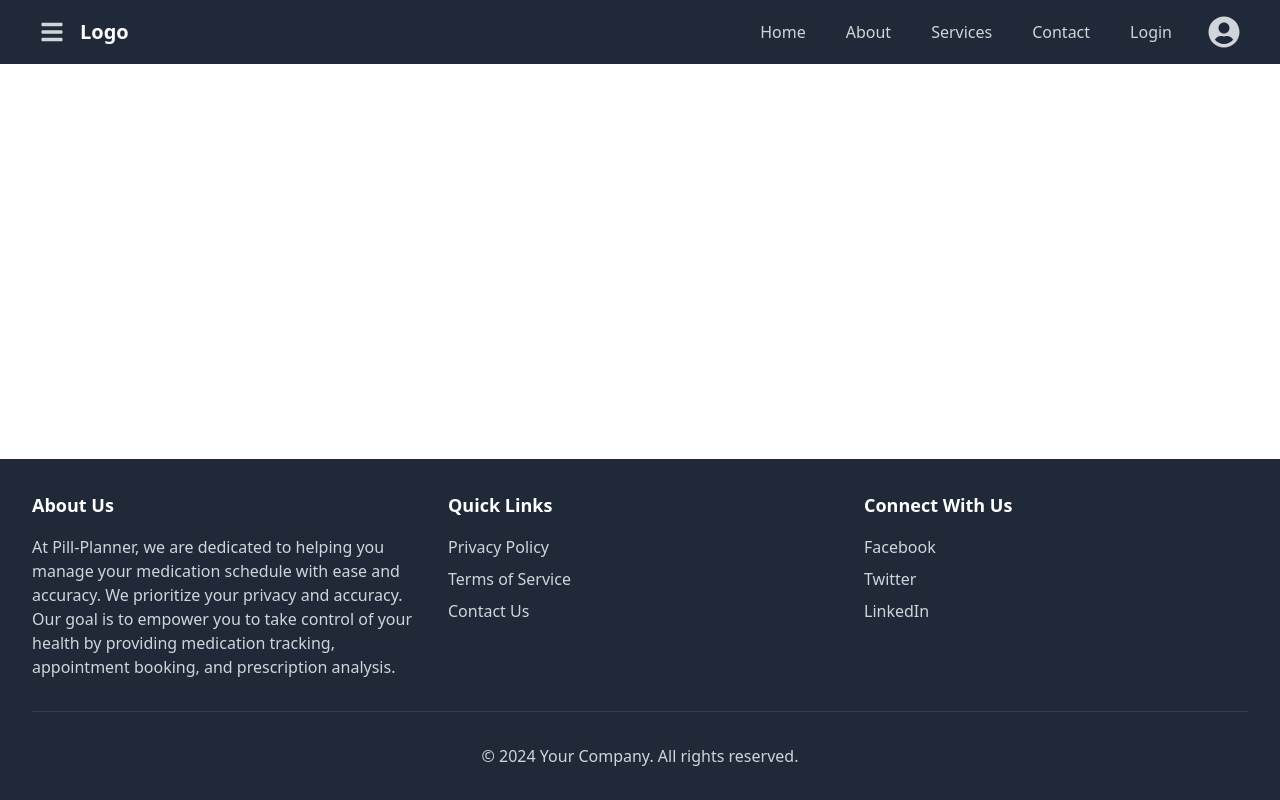
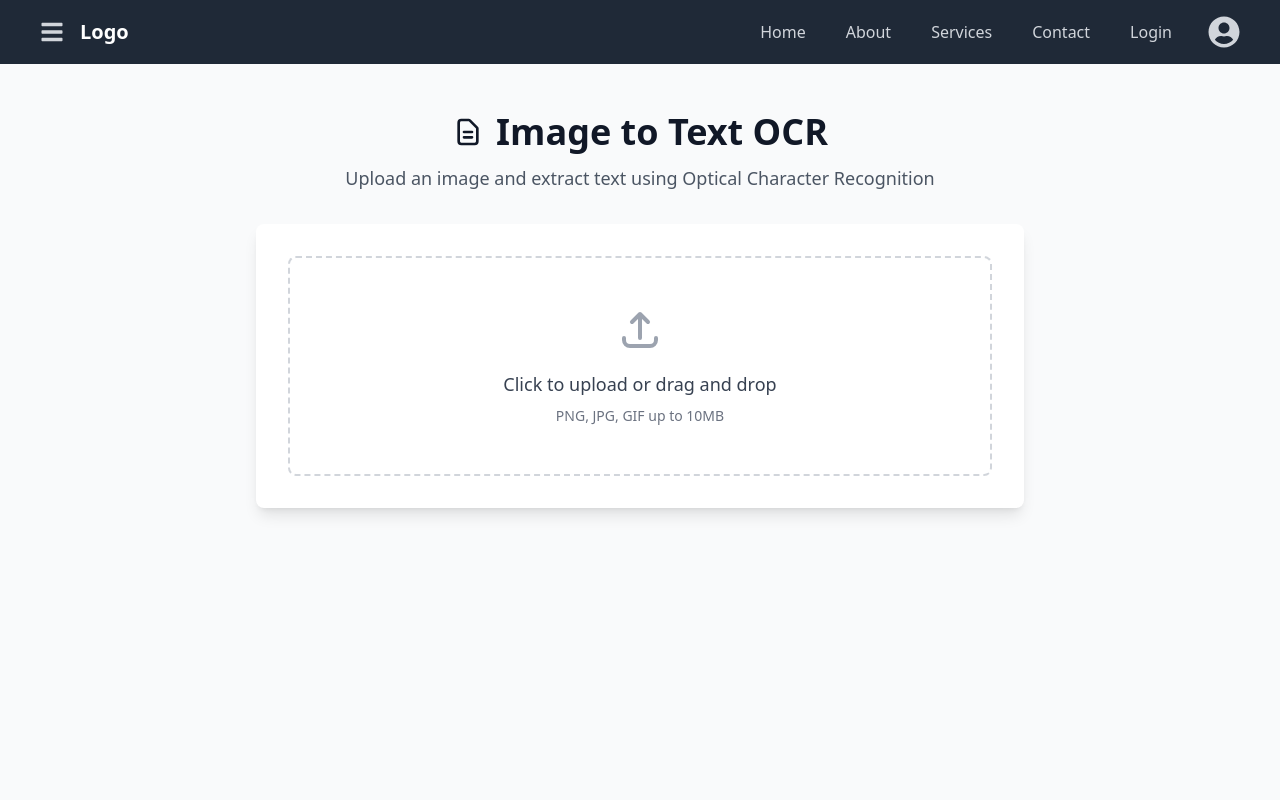
Before and after one commit to CharanSuggala26/Medicine-Dosage-Tracker, a React (Create React App) app in the folder pill-planner/: page /prescription in a window 1280 px wide. Shown: the top 800 px of the page. Built offline with nearby package versions, Linux system fonts and the light colour scheme.

Commit message:
Worked on Prescription Analysis

```diff
--- a/pill-planner/package.json
+++ b/pill-planner/package.json
@@ -50,5 +50,8 @@
       "last 1 firefox version",
       "last 1 safari version"
     ]
+  },
+  "devDependencies": {
+    "@babel/plugin-proposal-private-property-in-object": "^7.21.11"
   }
 }
--- a/pill-planner/src/App.js
+++ b/pill-planner/src/App.js
@@ -18,6 +18,7 @@ import Profile from './Pages/Profile';
 import LandingPage from './Pages/LandingPage';
 import Stats from './Pages/Stats';
 import MedicineAnalysis from './Pages/MedicineAnalysis';
+import Prescription from './Pages/Prescription';
 
 function App() {
   const [isSidebarOpen, setIsSidebarOpen] = useState(false);
@@ -49,6 +50,7 @@ function App() {
             <Route path="/landing" element={<LandingPage />} />
             <Route path="/stats" element={<Stats />} />
             <Route path="/medicine-analysis" element={<MedicineAnalysis />} />
+            <Route path="/prescription" element={<Prescription />} />
           </Routes>
         </main>
         <Footer />
--- /dev/null
+++ b/pill-planner/src/Pages/Prescription.js
@@ -0,0 +1,167 @@
+import { useState } from 'react';
+import { createWorker } from 'tesseract.js';
+
+function App() {
+  const [selectedImage, setSelectedImage] = useState(null);
+  const [textResult, setTextResult] = useState('');
+  const [loading, setLoading] = useState(false);
+  const [dragActive, setDragActive] = useState(false);
+
+  const handleImageChange = (e) => {
+    if (e.target.files[0]) {
+      const file = e.target.files[0];
+      if (file.size > 10 * 1024 * 1024) {
+        alert('File size must be less than 10MB');
+        return;
+      }
+      setSelectedImage(file);
+      setTextResult('');
+    }
+  };
+
+  const handleDrag = (e) => {
+    e.preventDefault();
+    e.stopPropagation();
+    if (e.type === "dragenter" || e.type === "dragover") {
+      setDragActive(true);
+    } else if (e.type === "dragleave") {
+      setDragActive(false);
+    }
+  };
+
+  const handleDrop = (e) => {
+    e.preventDefault();
+    e.stopPropagation();
+    setDragActive(false);
+
+    if (e.dataTransfer.files && e.dataTransfer.files[0]) {
+      const file = e.dataTransfer.files[0];
+      if (file.size > 10 * 1024 * 1024) {
+        alert('File size must be less than 10MB');
+        return;
+      }
+      setSelectedImage(file);
+      setTextResult('');
+    }
+  };
+
+  const handleExtractText = async () => {
+    if (!selectedImage) {
+      alert('Please select an image first');
+      return;
+    }
+
+    try {
+      setLoading(true);
+      const worker = await createWorker();
+      await worker.loadLanguage('eng');
+      await worker.initialize('eng');
+
+      const { data: { text } } = await worker.recognize(selectedImage);
+      setTextResult(text);
+
+      await worker.terminate();
+    } catch (error) {
+      console.error('Error:', error);
+      alert('Error processing image');
+    } finally {
+      setLoading(false);
+    }
+  };
+
+  return (
+    <div className="min-h-screen bg-gray-50 py-12 px-4 sm:px-6 lg:px-8">
+      <div className="max-w-3xl mx-auto">
+        <div className="text-center mb-8">
+          <h1 className="text-4xl font-bold text-gray-900 flex items-center justify-center gap-3">
+            <svg xmlns="http://www.w3.org/2000/svg" className="h-8 w-8" fill="none" viewBox="0 0 24 24" stroke="currentColor">
+              <path strokeLinecap="round" strokeLinejoin="round" strokeWidth={2} d="M9 12h6m-6 4h6m2 5H7a2 2 0 01-2-2V5a2 2 0 012-2h5.586a1 1 0 01.707.293l5.414 5.414a1 1 0 01.293.707V19a2 2 0 01-2 2z" />
+            </svg>
+            Image to Text OCR
+          </h1>
+          <p className="mt-3 text-lg text-gray-600">
+            Upload an image and extract text using Optical Character Recognition
+          </p>
+        </div>
+
+        <div className="bg-white shadow-lg rounded-lg p-8">
+          <div
+            className={`relative border-2 border-dashed rounded-lg p-12 text-center
+              ${dragActive ? 'border-blue-500 bg-blue-50' : 'border-gray-300'}
+              ${!selectedImage ? 'hover:border-gray-400 transition-colors' : ''}`}
+            onDragEnter={handleDrag}
+            onDragLeave={handleDrag}
+            onDragOver={handleDrag}
+            onDrop={handleDrop}
+          >
+            {!selectedImage ? (
+              <>
+                <input
+                  type="file"
+                  accept="image/png,image/jpeg,image/gif"
+                  onChange={handleImageChange}
+                  className="hidden"
+                  id="imageInput"
+                />
+                <label
+                  htmlFor="imageInput"
+                  className="cursor-pointer"
+                >
+                  <div className="flex flex-col items-center">
+                    <svg xmlns="http://www.w3.org/2000/svg" className="h-12 w-12 text-gray-400 mb-4" fill="none" viewBox="0 0 24 24" stroke="currentColor">
+                      <path strokeLinecap="round" strokeLinejoin="round" strokeWidth={2} d="M4 16v1a3 3 0 003 3h10a3 3 0 003-3v-1m-4-8l-4-4m0 0L8 8m4-4v12" />
+                    </svg>
+                    <p className="text-lg font-medium text-gray-700">Click to upload or drag and drop</p>
+                    <p className="text-sm text-gray-500 mt-2">PNG, JPG, GIF up to 10MB</p>
+                  </div>
+                </label>
+              </>
+            ) : (
+              <div className="space-y-4">
+                <img
+                  src={URL.createObjectURL(selectedImage)}
+                  alt="Preview"
+                  className="max-h-64 mx-auto rounded-lg"
+                />
+                <button
+                  onClick={() => {
+                    setSelectedImage(null);
+                    setTextResult('');
+                  }}
+                  className="text-sm text-red-600 hover:text-red-800"
+                >
+                  Remove image
+                </button>
+              </div>
+            )}
+          </div>
+
+          {selectedImage && (
+            <button
+              onClick={handleExtractText}
+              disabled={loading}
+              className={`mt-6 w-full py-3 px-4 rounded-md text-white font-medium
+                ${loading ? 'bg-gray-400 cursor-not-allowed' : 'bg-blue-600 hover:bg-blue-700'}
+                transition-colors`}
+            >
+              {loading ? 'Processing...' : 'Extract Text'}
+            </button>
+          )}
+
+          {textResult && (
+            <div className="mt-6">
+              <h2 className="text-xl font-semibold text-gray-800 mb-2">
+                Extracted Text:
+              </h2>
+              <div className="bg-gray-50 rounded-lg p-4 whitespace-pre-wrap border border-gray-200">
+                {textResult}
+              </div>
+            </div>
+          )}
+        </div>
+      </div>
+    </div>
+  );
+}
+
+export default App;
--- a/pill-planner/tailwind.config.js
+++ b/pill-planner/tailwind.config.js
@@ -1,8 +1,5 @@
-/** @type {import('tailwindcss').Config} */
 module.exports = {
-  content: [
-    "./src/**/*.{js,jsx,ts,tsx}", // Ensure Tailwind processes all your React files.
-  ],
+  content: ['./src/**/*.{js,jsx,ts,tsx}', './public/index.html'],
   theme: {
     extend: {},
   },
```
Also changed, not shown: pill-planner/src/Pages/MedicineAnalysis.js (+10 -10 lines), 1 other file (tests, documents, lock files or other folders).
